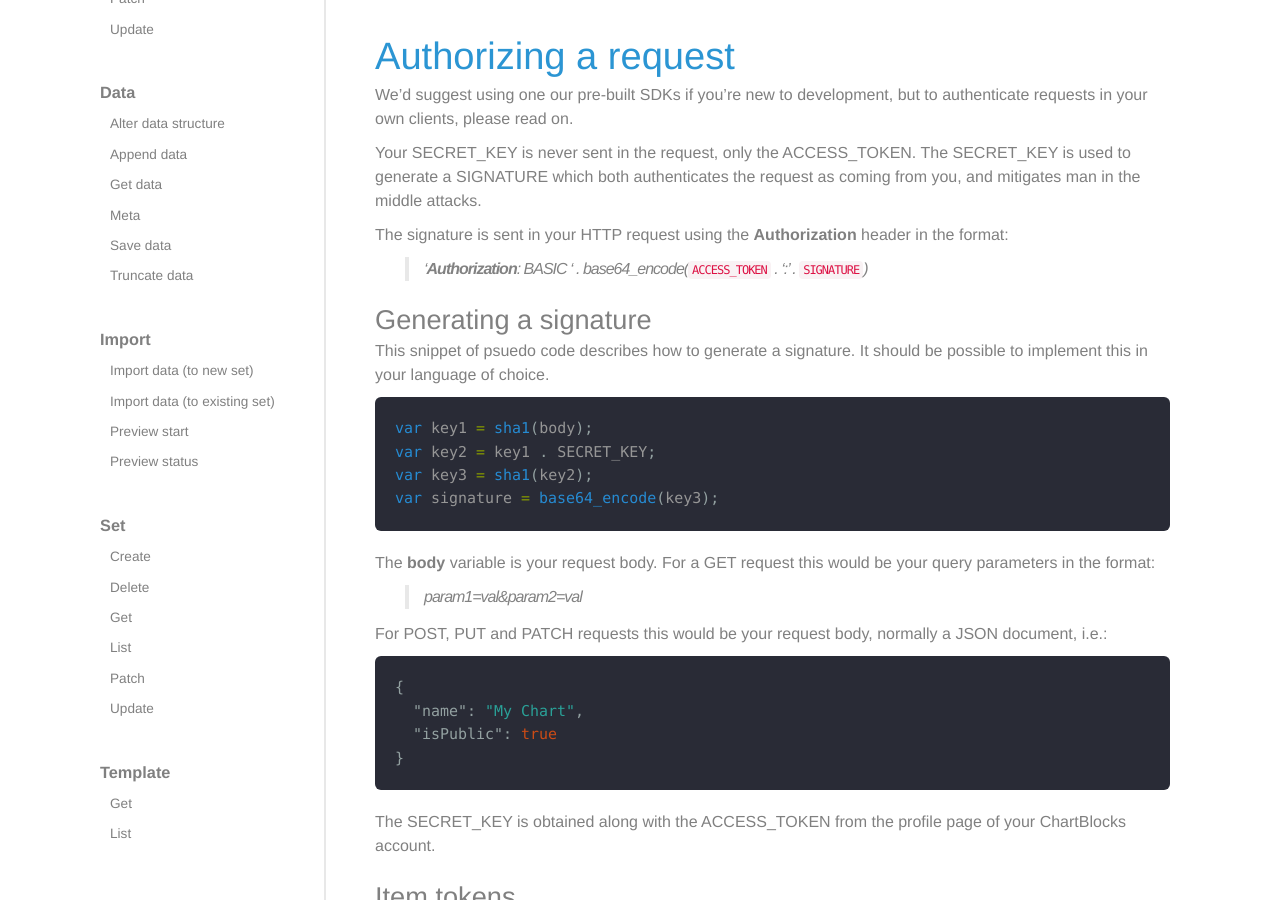
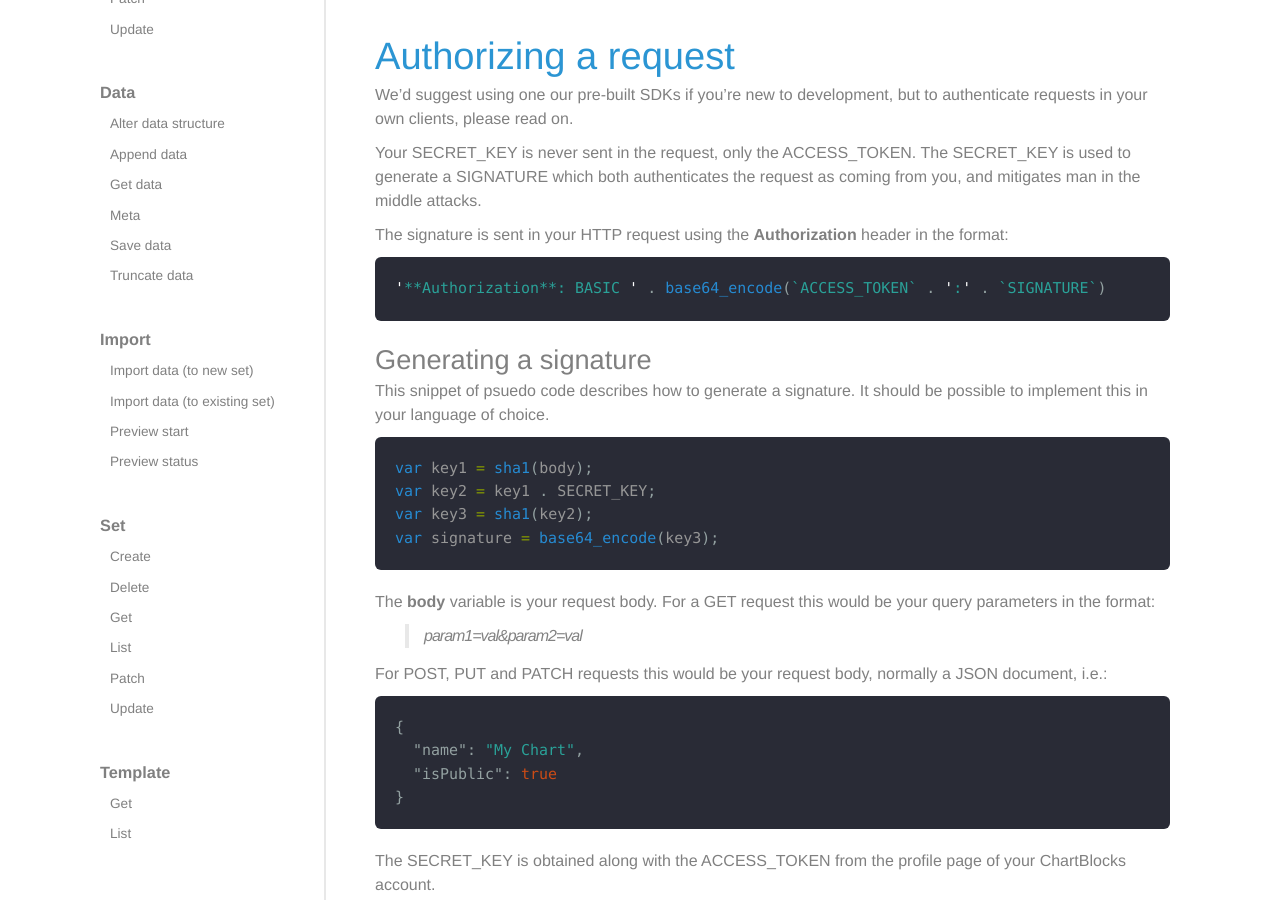
Before and after one commit to ChartBlocks/developer-docs, a Jekyll site: the page built from rest-api.md, in a window 1280 px wide and 900 px high, scrolled down 670 px. Built offline with Jekyll 4.4.1, drawn with Linux system fonts in a browser that asks for light colours; nearby versions of some CDN libraries.

Commit message:
Update rest-api.md
Highlight header example using JS code highlight

```diff
--- a/rest-api.md
+++ b/rest-api.md
@@ -36,7 +36,9 @@ as coming from you, and mitigates man in the middle attacks.
 
 The signature is sent in your HTTP request using the **Authorization** header in the format:
 
-> '**Authorization**: BASIC ' . base64_encode(`ACCESS_TOKEN` . ':' . `SIGNATURE`)
+{% highlight js %}
+'**Authorization**: BASIC ' . base64_encode(`ACCESS_TOKEN` . ':' . `SIGNATURE`)
+{% endhighlight %}
 
 ### Generating a signature
 
```
